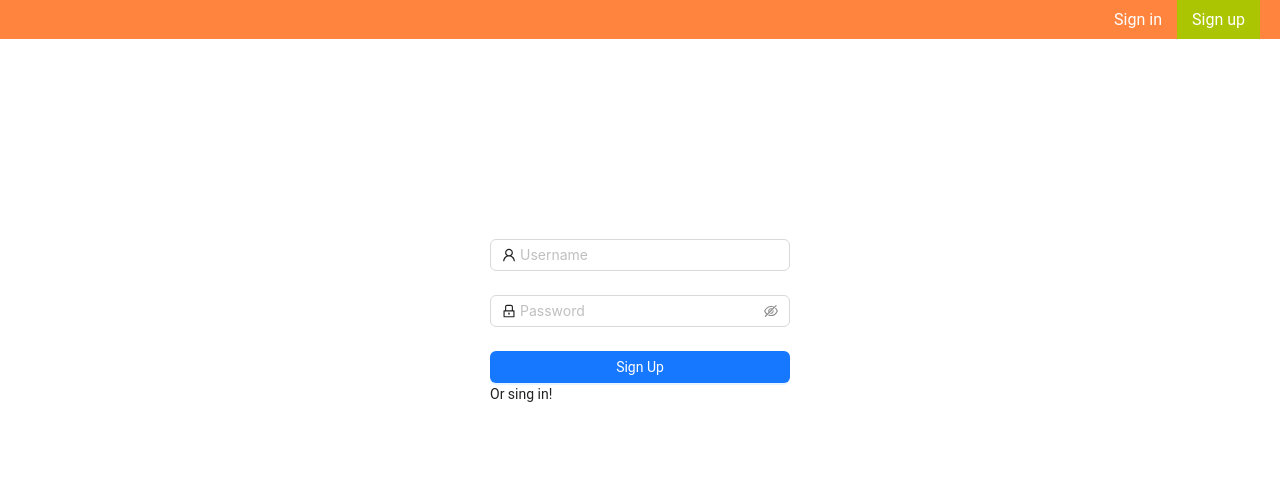
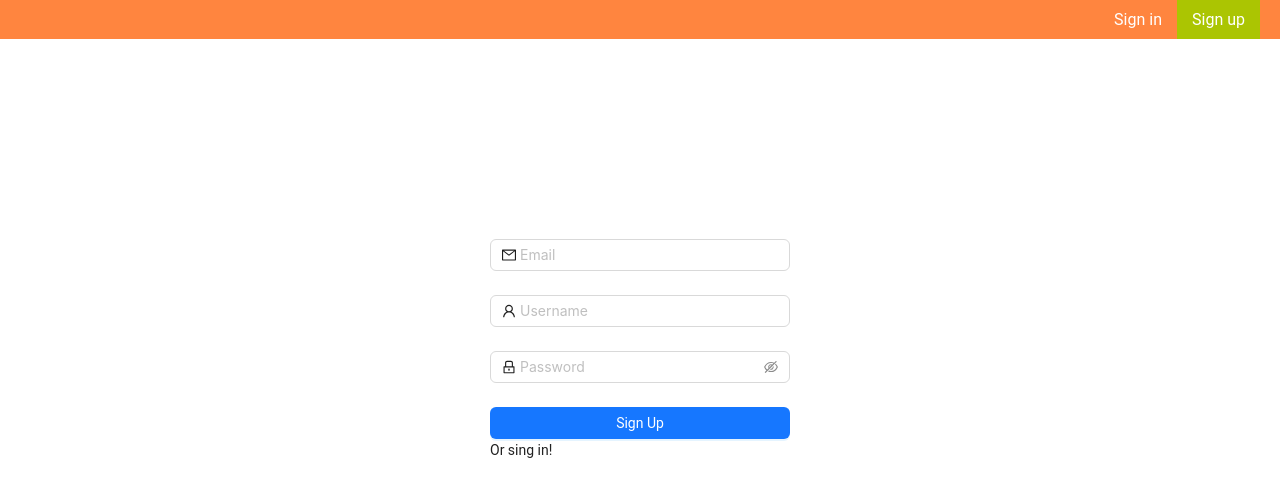
Before and after one commit to AndreiManya/admin-panel, a React (Create React App) app in the folder front/: page /singup in a window 1280 px wide. Shown: the top 496 px of the page. Built offline with nearby package versions, Linux system fonts and the light colour scheme.

Commit message:
edit: register request

```diff
--- a/front/src/pages/registration.tsx
+++ b/front/src/pages/registration.tsx
@@ -1,5 +1,5 @@
 import { FC, useContext, useState } from 'react'
-import { LockOutlined, UserOutlined } from '@ant-design/icons'
+import { LockOutlined, UserOutlined, MailOutlined } from '@ant-design/icons'
 import { Button, Form, Input } from 'antd'
 import { SIGN_IN, USERS_LIST } from '../routes'
 import { Link, useNavigate } from 'react-router-dom'
@@ -7,17 +7,16 @@ import { AuthContext, LoadingContext } from '../App'
 import { register } from '../http/userAPI'
 
 const Registration: FC = () => {
-  const { setAuth } = useContext(AuthContext)
   const { setLoading } = useContext(LoadingContext)
   const navigate = useNavigate()
   const [name, setName] = useState<string>('')
   const [pass, setPass] = useState<string>('')
+  const [email, setEmail] = useState<string>('')
   const onSubmit = (): void => {
-    const fetch = async (): Promise<void> => {
+    const createUser = async (): Promise<void> => {
       try {
         setLoading(true)
-        await register(name, pass, 'w').then((e) => e)
-        setAuth(true)
+        await register(name, pass, email).then((e) => e)
         setLoading(false)
         navigate(USERS_LIST)
       } catch (e) {
@@ -26,7 +25,7 @@ const Registration: FC = () => {
       }
     }
     // eslint-disable-next-line @typescript-eslint/no-floating-promises
-    fetch()
+    createUser()
   }
   return (
     <Form
@@ -35,6 +34,25 @@ const Registration: FC = () => {
       initialValues={{ remember: true }}
       onFinish={onSubmit}
     >
+      <Form.Item
+        name="email"
+        rules={[
+          { required: true, message: 'Please input your Email!' },
+          {
+            type: 'email',
+            message: 'The input is not valid E-mail!'
+          }
+        ]}
+      >
+        <Input
+          value={email}
+          onChange={(e) => {
+            setEmail(e.target.value)
+          }}
+          prefix={<MailOutlined className="site-form-item-icon" />}
+          placeholder="Email"
+        />
+      </Form.Item>
       <Form.Item
         name="username"
         rules={[{ required: true, message: 'Please input your Username!' }]}
```
